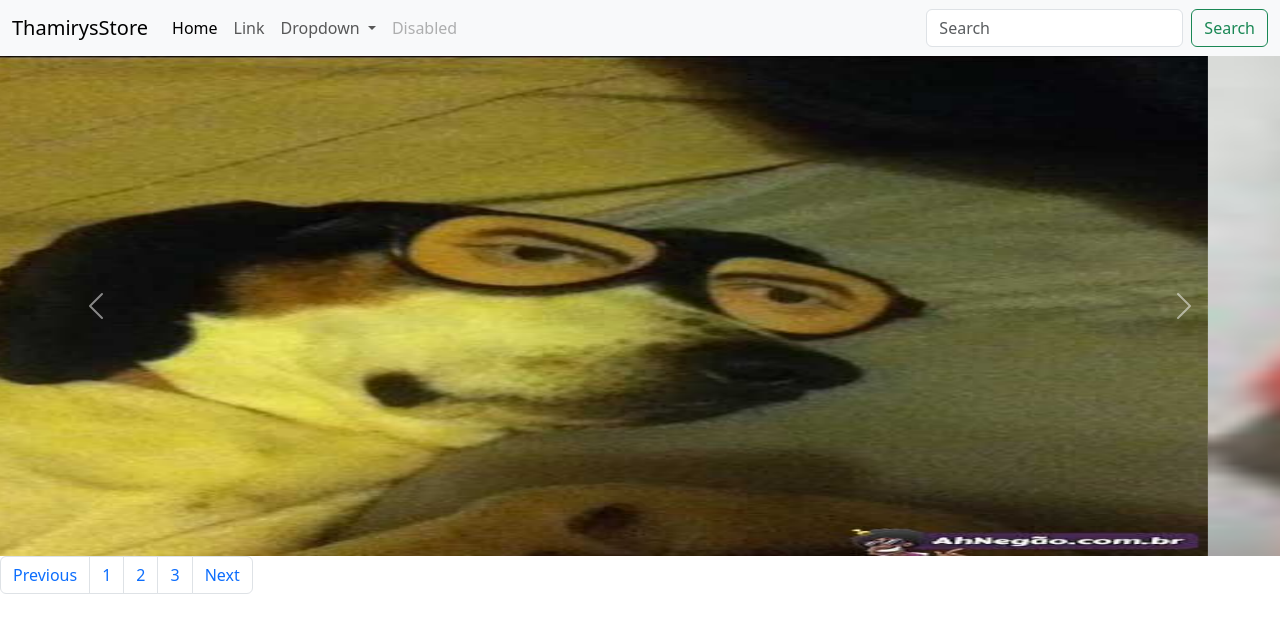
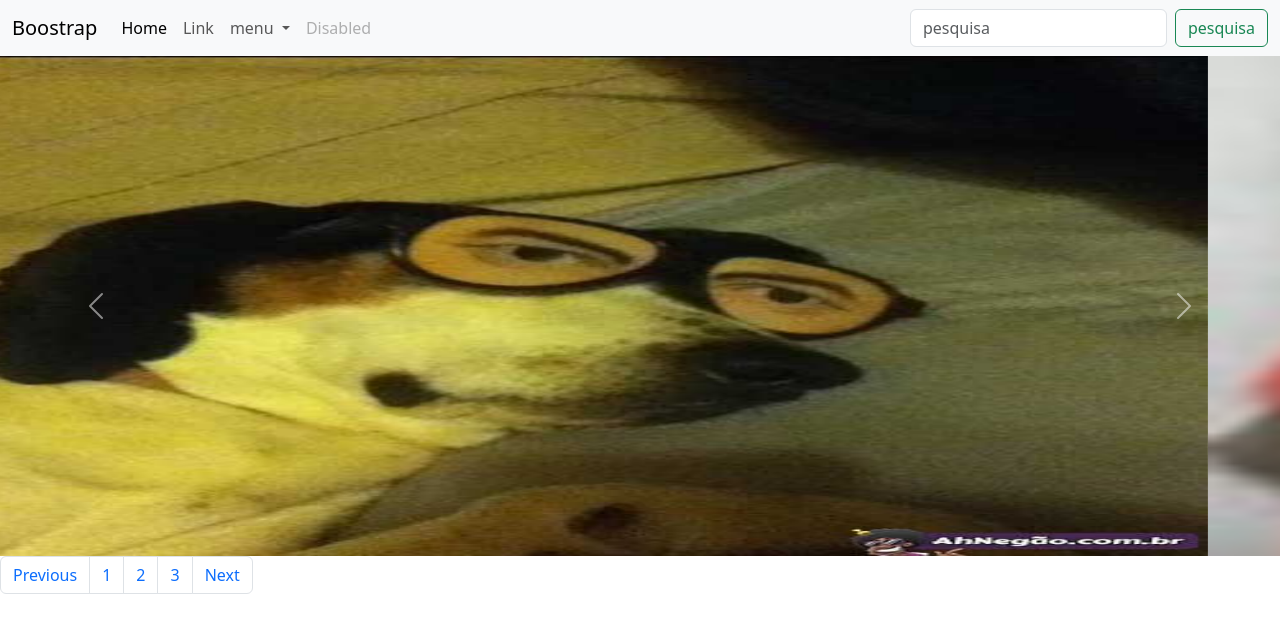
Before and after one commit to GabrielVaze/atv-boost, a plain HTML site: page index.html in a window 1280 px wide. Drawn offline with nearby package versions, Linux system fonts and the light colour scheme.

Commit message:
site pronto
.

```diff
--- a/index.html
+++ b/index.html
@@ -12,7 +12,7 @@
     <script src="https://cdn.jsdelivr.net/npm/bootstrap@5.3.0-alpha3/dist/js/bootstrap.bundle.min.js" integrity="sha384-ENjdO4Dr2bkBIFxQpeoTz1HIcje39Wm4jDKdf19U8gI4ddQ3GYNS7NTKfAdVQSZe" crossorigin="anonymous"></script>
     <nav class="navbar navbar-expand-lg bg-body-tertiary">
   <div class="container-fluid">
-    <a class="navbar-brand" href="#">ThamirysStore</a>
+    <a class="navbar-brand" href="#">Boostrap</a>
     <button class="navbar-toggler" type="button" data-bs-toggle="collapse" data-bs-target="#navbarSupportedContent" aria-controls="navbarSupportedContent" aria-expanded="false" aria-label="Toggle navigation">
       <span class="navbar-toggler-icon"></span>
     </button>
@@ -26,7 +26,7 @@
         </li>
         <li class="nav-item dropdown">
           <a class="nav-link dropdown-toggle" href="#" role="button" data-bs-toggle="dropdown" aria-expanded="false">
-            Dropdown
+            menu
           </a>
           <ul class="dropdown-menu">
             <li><a class="dropdown-item" href="#">Action</a></li>
@@ -39,9 +39,9 @@
           <a class="nav-link disabled">Disabled</a>
         </li>
       </ul>
-      <form class="d-flex" role="search">
-        <input class="form-control me-2" type="search" placeholder="Search" aria-label="Search">
-        <button class="btn btn-outline-success" type="submit">Search</button>
+      <form class="d-flex" role="pesquisa">
+        <input class="form-control me-2" type="search" placeholder="pesquisa" aria-label="pesquisa">
+        <button class="btn btn-outline-success" type="submit">pesquisa</button>
       </form>
     </div>
   </div>
```
